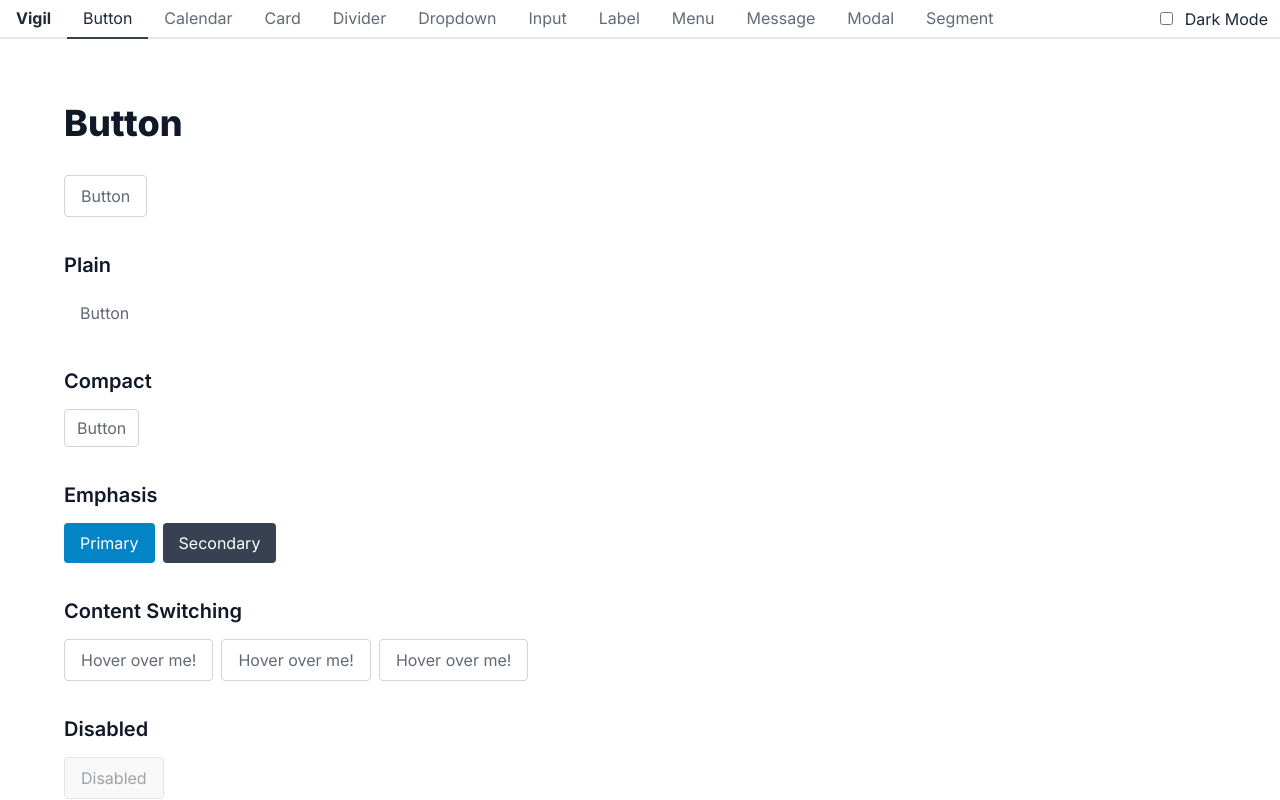
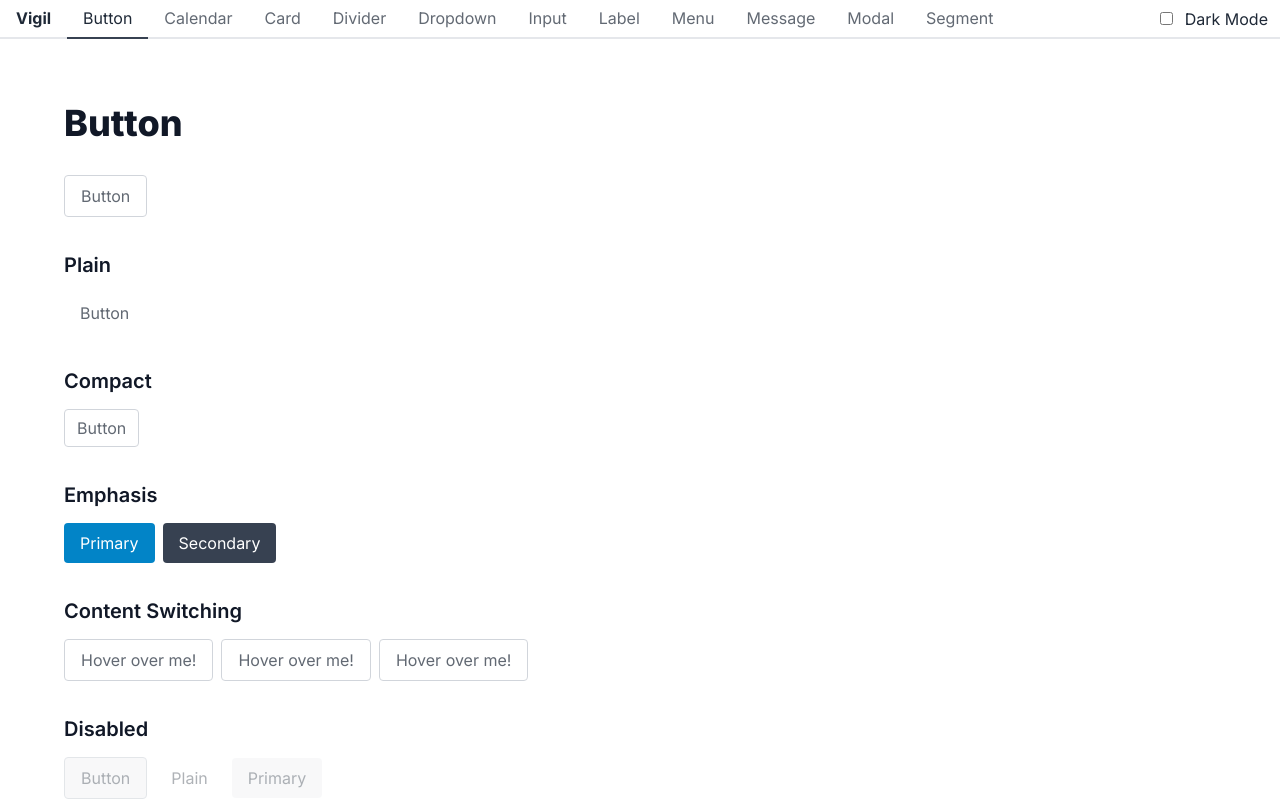
Before and after one commit to truefusion/dexios-ui, a Vue app: page / in a window 1280 px wide. Built offline with nearby package versions, Linux system fonts and the light colour scheme.

Commit message:
Button disabled improvements.

```diff
--- a/src/components/Button.vue
+++ b/src/components/Button.vue
@@ -163,7 +163,15 @@
 			}
 
 			&[disabled] {
-				@apply bg-gray-100 pointer-events-none opacity-60 text-opacity-40;
+				@apply pointer-events-none opacity-60 dark:opacity-30;
+
+				&:not(.plain) {
+					@apply bg-gray-100 dark:bg-gray-700;
+				}
+
+				.button-label {
+					@apply text-gray-800 text-opacity-60 dark:text-white;
+				}
 			}
 		}
 	}
--- a/src/views/Button.vue
+++ b/src/views/Button.vue
@@ -53,9 +53,17 @@
 
 		<section>
 			<h3>Disabled</h3>
-			<VigilButton disabled>
-				<span>Disabled</span>
-			</VigilButton>
+			<div class="space-x-2">
+				<VigilButton disabled>
+					<span>Button</span>
+				</VigilButton>
+				<VigilButton disabled plain>
+					<span>Plain</span>
+				</VigilButton>
+				<VigilButton disabled primary>
+					<span>Primary</span>
+				</VigilButton>
+			</div>
 		</section>
 
 		<section>
```
